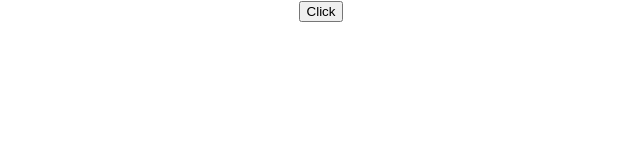
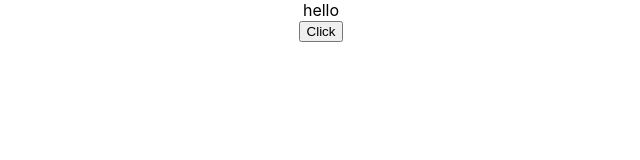
Before and after one commit to manuelwebdev/my-react, a React (Create React App) app: page / in a window 1280 px wide. Shown: the top 160 px of the page, without its empty margins (319-959 px from the left). Built offline with nearby package versions, Linux system fonts and the light colour scheme.

Commit message:
learned a few methods of using an onClick event handler.

```diff
--- a/src/App.js
+++ b/src/App.js
@@ -6,11 +6,15 @@
 import Message from "./components/Message";
 import Counter from "./components/Counter";
 import FunctionClick from "./components/FunctionClick";
+import ClassClick from "./components/ClassClick";
+import EventBind from "./components/EventBind";
 
 function App() {
   return (
     <div className="App">
-      <FunctionClick />
+      <EventBind />
+      {/* <FunctionClick />
+      <ClassClick /> */}
       {/* <Counter /> */}
       {/* <Message /> */}
       {/* <Greet name="Bruce" heroName="batman">
--- /dev/null
+++ b/src/components/ClassClick.js
@@ -0,0 +1,17 @@
+import React, { Component } from 'react'
+
+class ClassClick extends Component {
+    clickHandler() {
+        console.log('clicked the button')
+    }
+
+    render() {
+        return (
+            <div>
+                <button onClick={ this.clickHandler }>Click Me!</button>
+            </div>
+        )
+    }
+}
+
+export default ClassClick
--- /dev/null
+++ b/src/components/EventBind.js
@@ -0,0 +1,40 @@
+import React, { Component } from 'react'
+
+class EventBind extends Component {
+    constructor(props) {
+        super(props)
+
+        this.state = {
+            message: 'hello'
+        }
+        // this.clickHandler = this.clickHandler.bind(this)
+    }
+
+    // clickHandler() {
+    //     this.setState({
+    //         message: 'Goodbye'
+    //     })
+    //     console.log(this)
+    // }
+
+    clickHandler = () => {
+        this.setState({
+            message: 'goodbye'
+        })
+    }
+
+    render() {
+        return (
+            <div>
+                <div>{ this.state.message }</div>
+                {/* <button onClick={ this.clickHandler.bind(this) }>Click</button> */}
+                {/* <button onClick={ () => this.clickHandler() }>Click</button> */}
+                <button onClick={ this.clickHandler }>Click</button>
+
+
+            </div>
+        )
+    }
+}
+
+export default EventBind
```
